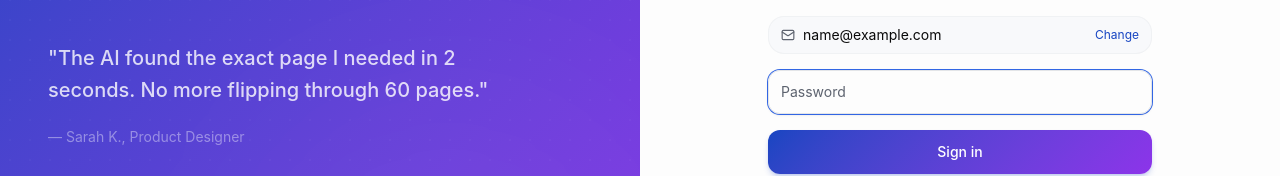
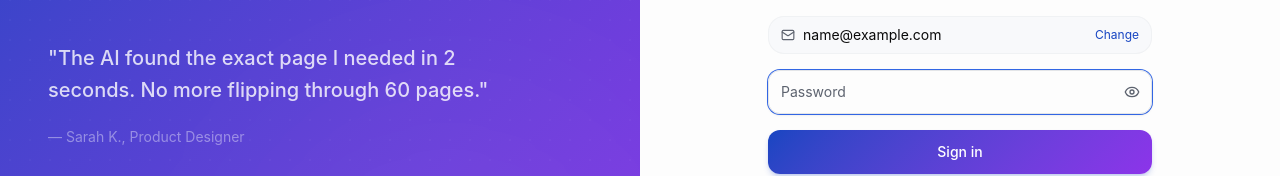
Before and after one commit to haydenteh5526/FYP, a React (Vite) app in the folder frontend/: page /login in a window 1280 px wide. Both pictures are taken after typing "name@example.com" into the empty fields and a click on the button "Continue with Email". Shown: the part 310-486 px from the top of the page. Built offline with nearby package versions, Linux system fonts and the light colour scheme.

Commit message:
Auth: password visibility toggle + requirements checklist
- Eye/EyeOff button toggles password field between text/password
- Registration shows live-updating requirements (green when met):
  8+ chars, uppercase, lowercase, number, special character
- minLength bumped from 6 to 8

```diff
--- a/frontend/src/pages/Auth.tsx
+++ b/frontend/src/pages/Auth.tsx
@@ -1,6 +1,6 @@
 import { useState, useEffect } from 'react'
 import { Link, useNavigate } from 'react-router-dom'
-import { ArrowLeft, Layers, Loader2, Code2, Mail, CheckCircle, ShieldCheck } from 'lucide-react'
+import { ArrowLeft, Layers, Loader2, Code2, Mail, CheckCircle, ShieldCheck, Eye, EyeOff } from 'lucide-react'
 import { Button } from '@/components/ui/button'
 import { Input } from '@/components/ui/input'
 import { PasswordStrength } from '@/components/PasswordStrength'
@@ -17,6 +17,7 @@ export default function AuthPage({ mode = 'login' }: { mode?: 'login' | 'registe
   const [totpCode, setTotpCode] = useState('')
   const [error, setError] = useState('')
   const [loading, setLoading] = useState(false)
+  const [showPassword, setShowPassword] = useState(false)
   const { login } = useAuth()
   const navigate = useNavigate()
 
@@ -187,8 +188,24 @@ export default function AuthPage({ mode = 'login' }: { mode?: 'login' | 'registe
                   )}
 
                   <div>
-                    <Input type="password" value={password} onChange={(e) => setPassword(e.target.value)} placeholder="Password" required minLength={6} autoFocus className="h-11" />
-                    {isRegister && <div className="mt-2"><PasswordStrength password={password} /></div>}
+                    <div className="relative">
+                      <Input type={showPassword ? 'text' : 'password'} value={password} onChange={(e) => setPassword(e.target.value)} placeholder="Password" required minLength={8} autoFocus className="h-11 pr-10" />
+                      <button type="button" onClick={() => setShowPassword(!showPassword)} className="absolute right-3 top-1/2 -translate-y-1/2 text-muted-foreground hover:text-foreground transition-colors" aria-label={showPassword ? 'Hide password' : 'Show password'}>
+                        {showPassword ? <EyeOff size={16} /> : <Eye size={16} />}
+                      </button>
+                    </div>
+                    {isRegister && (
+                      <>
+                        <div className="mt-2"><PasswordStrength password={password} /></div>
+                        <ul className="mt-2 space-y-0.5 text-[11px] text-muted-foreground">
+                          <li className={password.length >= 8 ? 'text-green-600' : ''}>• Minimum 8 characters</li>
+                          <li className={/[A-Z]/.test(password) ? 'text-green-600' : ''}>• One uppercase letter</li>
+                          <li className={/[a-z]/.test(password) ? 'text-green-600' : ''}>• One lowercase letter</li>
+                          <li className={/\d/.test(password) ? 'text-green-600' : ''}>• One number</li>
+                          <li className={/[^A-Za-z0-9]/.test(password) ? 'text-green-600' : ''}>• One special character</li>
+                        </ul>
+                      </>
+                    )}
                   </div>
 
                   {error && <p className="text-sm text-destructive animate-fade-in">{error}</p>}
```
